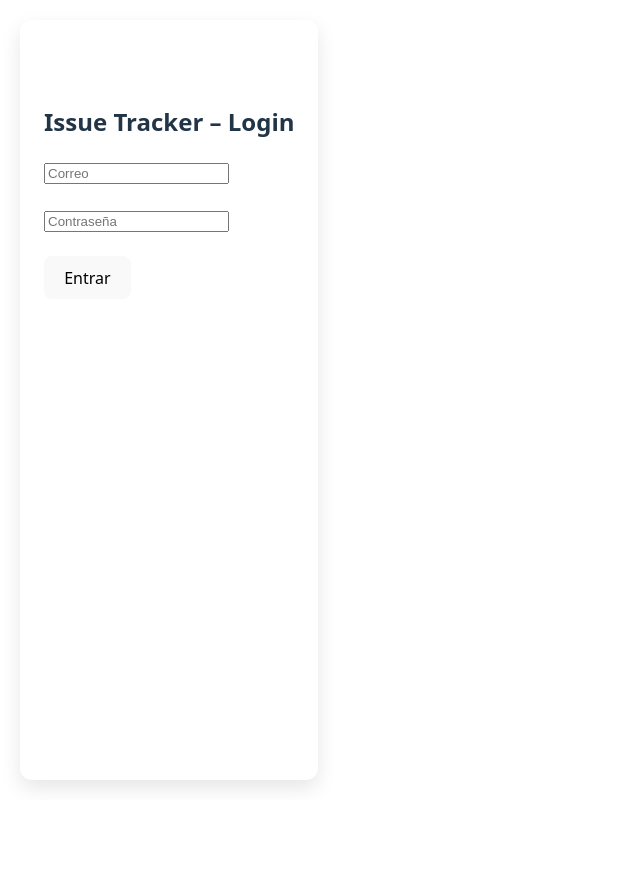
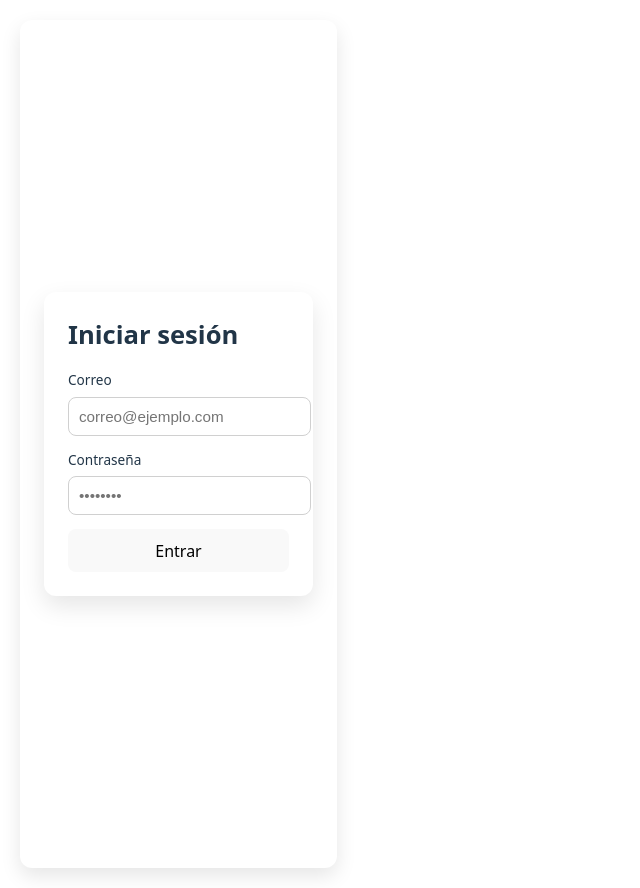
Before and after one commit to AngelCh415/issue-tracker-equinox, a React app in the folder api-node/frontend/: page / in a window 1280 px wide. Shown: the whole page, without its empty margins (0-640 px from the left). Before the commit the page ends 800 px from the top, so only its background shows below. Built offline with nearby package versions, Linux system fonts and the light colour scheme; the HTML template or start-up script is replaced by a standard one.

Commit message:
feat: Adapt login

```diff
--- a/api-node/frontend/src/pages/Login.jsx
+++ b/api-node/frontend/src/pages/Login.jsx
@@ -6,37 +6,58 @@ export default function Login() {
 
     const [email, setEmail] = useState("");
     const [password, setPassword] = useState("");
+    const [error, setError] = useState(null);
     const navigate = useNavigate();
 
     const handleSubmit = async (e) => {
         e.preventDefault();
         try {
             const response = await apiClient.post("/auth/login", { email, password });
-            console.log("Login successful:", response.data);
+            localStorage.setItem("user", JSON.stringify(response.data.user));
             navigate("/projects");
         } catch (error) {
+            setError("Login failed. Please check your credentials.");
             console.error("Login failed:", error);
         }
     };
 
     return (
-        <div style={{ maxWidth: 320, margin: "60px auto" }}>
-      <h2>Issue Tracker – Login</h2>
-      <form onSubmit={handleSubmit}>
+      <div className="login-wrapper">
+        <div className="login-card">
+          <h2 className="page-title">Iniciar sesión</h2>
+
+          {error && (
+            <p className="status-message error">{error}</p>
+          )}
+
+          <form onSubmit={handleSubmit} className="form">
+            <div className="form-group">
+              <label className="label">Correo</label>
               <input
                 type="email"
-          placeholder="Correo"
+                className="input"
+                placeholder="correo@ejemplo.com"
                 value={email}
                 onChange={(e) => setEmail(e.target.value)}
-        /><br /><br />
+              />
+            </div>
+
+            <div className="form-group">
+              <label className="label">Contraseña</label>
               <input
                 type="password"
-          placeholder="Contraseña"
+                className="input"
+                placeholder="••••••••"
                 value={password}
                 onChange={(e) => setPassword(e.target.value)}
-        /><br /><br />
-        <button type="submit">Entrar</button>
+              />
+            </div>
+
+            <button type="submit" className="button" style={{ width: "100%" }}>
+              Entrar
+            </button>
           </form>
+        </div>
       </div>
     );
   }
```
Lines whose indentation alone changed are shown as unchanged.
